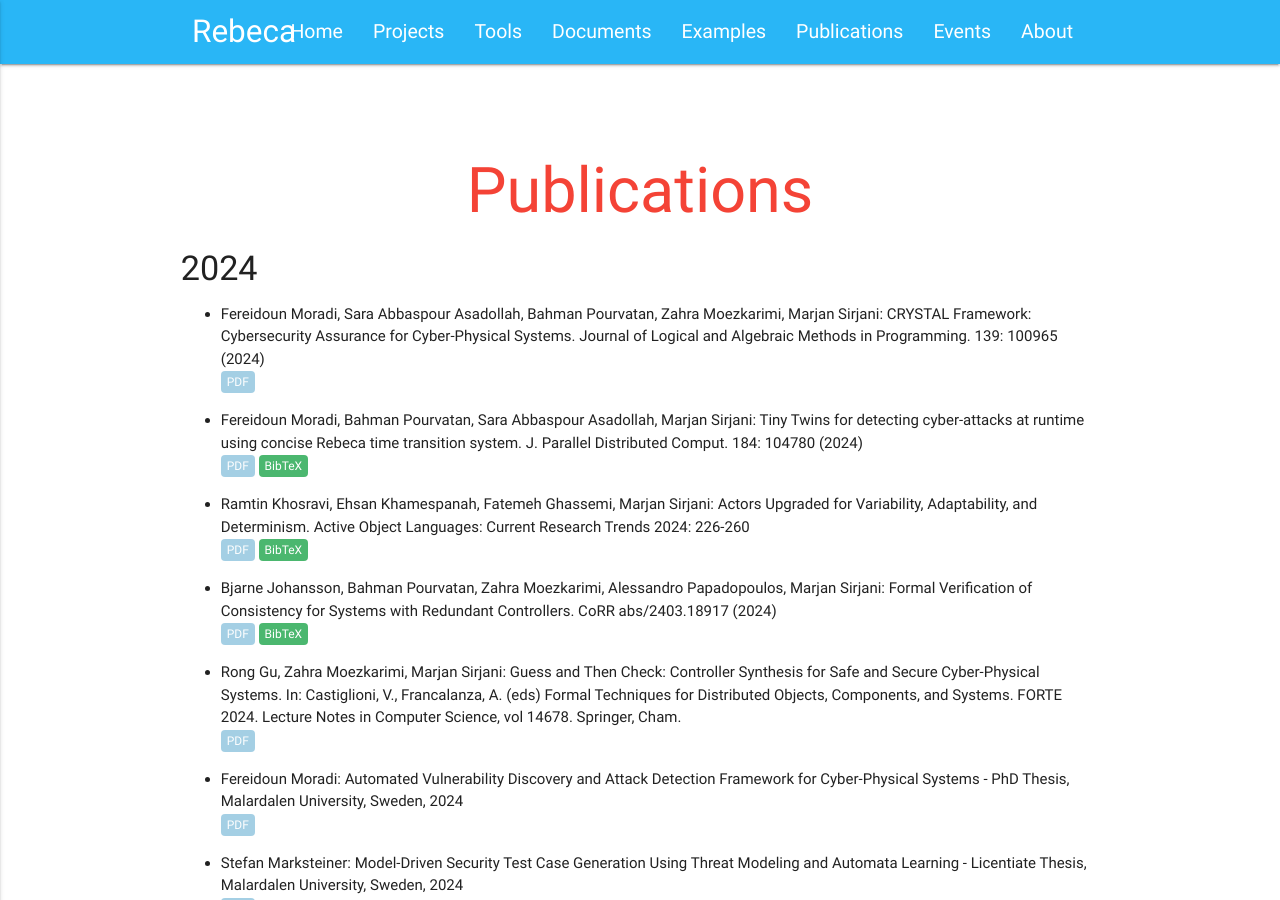
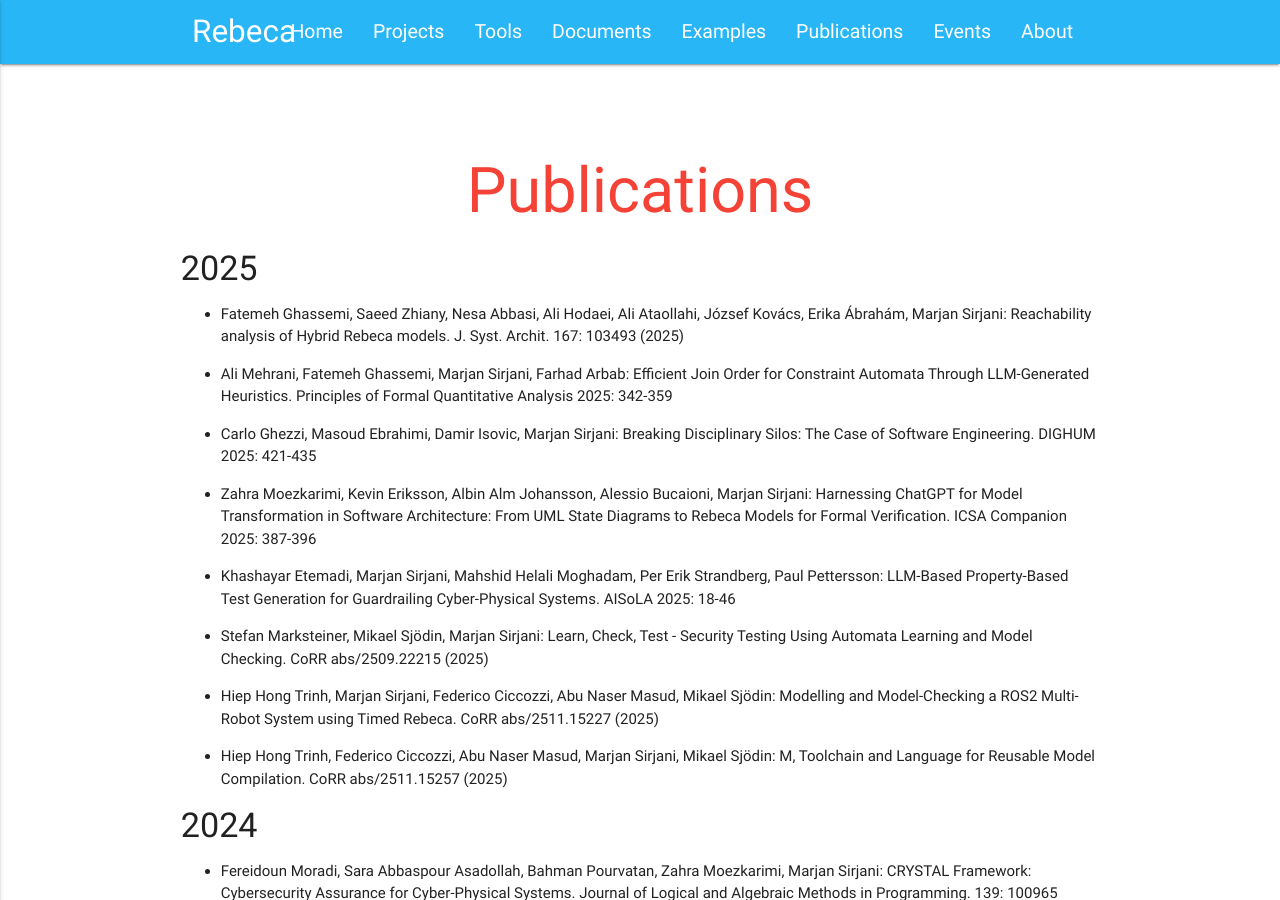
Before and after one commit to rebeca-lang/rebeca-lang.github.io, a Jekyll site: the page built from publications.md, in a window 1280 px wide and 900 px high. Built offline with Jekyll 4.4.1, drawn with Linux system fonts in a browser that asks for light colours.

Commit message:
Add 2025

```diff
--- a/publications.md
+++ b/publications.md
@@ -4,6 +4,29 @@ title: Publications
 redirect_from: "/wiki/pmwiki.php/Rebeca/Publications"
 
 ---
+
+#### 2025
+
+- Fatemeh Ghassemi, Saeed Zhiany, Nesa Abbasi, Ali Hodaei, Ali Ataollahi, József Kovács, Erika Ábrahám, Marjan Sirjani:
+Reachability analysis of Hybrid Rebeca models. J. Syst. Archit. 167: 103493 (2025)
+
+- Ali Mehrani, Fatemeh Ghassemi, Marjan Sirjani, Farhad Arbab:
+Efficient Join Order for Constraint Automata Through LLM-Generated Heuristics. Principles of Formal Quantitative Analysis 2025: 342-359
+
+-	Carlo Ghezzi, Masoud Ebrahimi, Damir Isovic, Marjan Sirjani: Breaking Disciplinary Silos: The Case of Software Engineering. DIGHUM 2025: 421-435
+
+- Zahra Moezkarimi, Kevin Eriksson, Albin Alm Johansson, Alessio Bucaioni, Marjan Sirjani:
+Harnessing ChatGPT for Model Transformation in Software Architecture: From UML State Diagrams to Rebeca Models for Formal Verification. ICSA Companion 2025: 387-396
+
+- Khashayar Etemadi, Marjan Sirjani, Mahshid Helali Moghadam, Per Erik Strandberg, Paul Pettersson:
+LLM-Based Property-Based Test Generation for Guardrailing Cyber-Physical Systems. AISoLA 2025: 18-46
+
+- Stefan Marksteiner, Mikael Sjödin, Marjan Sirjani: Learn, Check, Test - Security Testing Using Automata Learning and Model Checking. CoRR abs/2509.22215 (2025)
+
+- Hiep Hong Trinh, Marjan Sirjani, Federico Ciccozzi, Abu Naser Masud, Mikael Sjödin: Modelling and Model-Checking a ROS2 Multi-Robot System using Timed Rebeca. CoRR abs/2511.15227 (2025)
+
+- Hiep Hong Trinh, Federico Ciccozzi, Abu Naser Masud, Marjan Sirjani, Mikael Sjödin: M, Toolchain and Language for Reusable Model Compilation. CoRR abs/2511.15257 (2025)
+
 
 #### 2024
 
```
